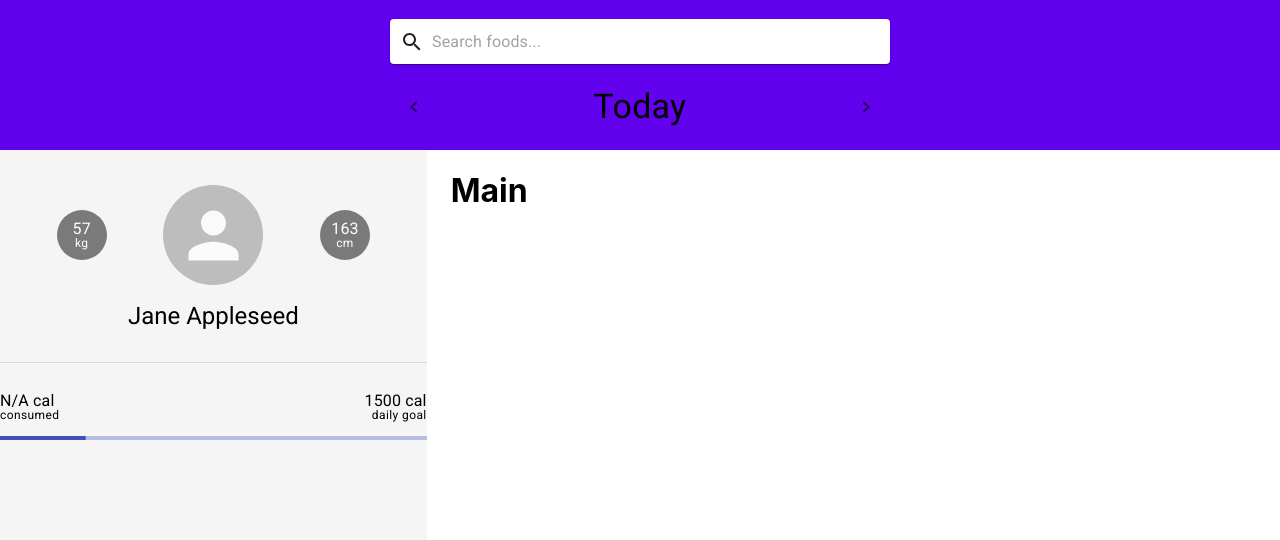
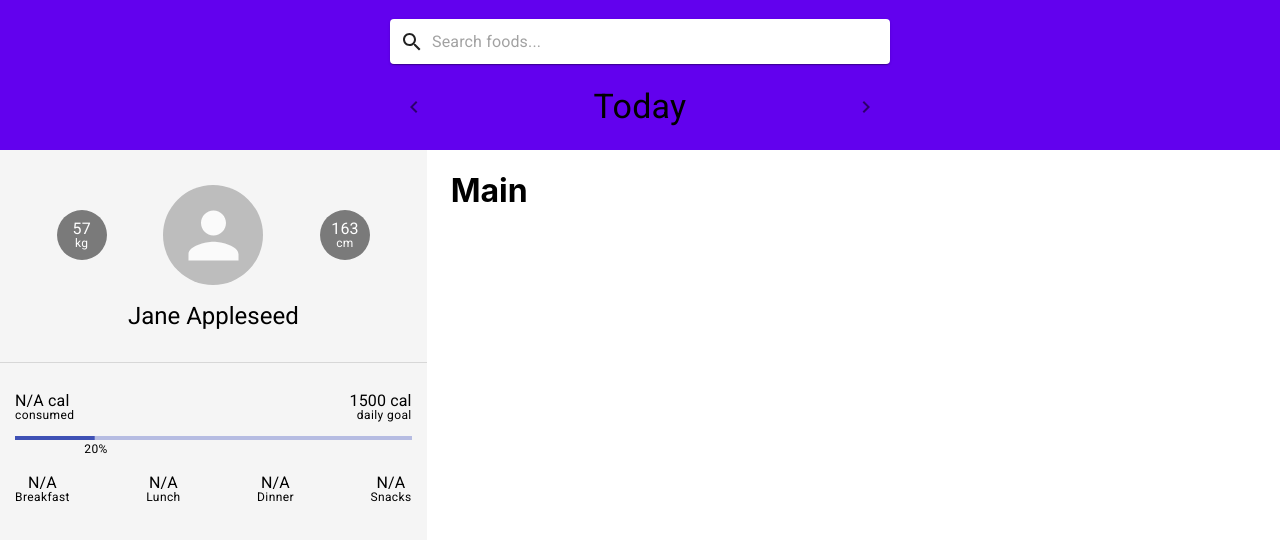
Before and after one commit to livelifedev/food-nutri-v2, a React (Create React App) app: page / in a window 1280 px wide. Shown: the top 540 px of the page. Built offline with nearby package versions, Linux system fonts and the light colour scheme.

Commit message:
updated sidebar styling

```diff
--- a/src/components/Sidebar.jsx
+++ b/src/components/Sidebar.jsx
@@ -48,6 +48,23 @@ const useStyles = makeStyles({
     flexDirection: 'column',
     justifyContent: 'center',
   },
+  mealsInfoWrapper: {
+    display: 'flex',
+    justifyContent: 'space-between',
+    marginTop: '15px',
+  },
+  mealsInfo: {
+    display: 'flex',
+    flexDirection: 'column',
+    justifyContent: 'center',
+    alignItems: 'center',
+  },
+  profileDetailsWrapper: {
+    padding: '0 15px',
+  },
+  percentage: {
+    marginLeft: '-10px',
+  },
 });
 
 const Sidebar = () => {
@@ -79,6 +96,7 @@ const Sidebar = () => {
 
       <Divider className={classes.divider} />
 
+      <Box className={classes.profileDetailsWrapper}>
         <Box className={classes.calInfoWrapper}>
           <Box className={classes.calInfo}>
             <Typography className={classes.dataText2} variant="body1" align="left">{`${'N/A'} cal`}</Typography>
@@ -91,6 +109,30 @@ const Sidebar = () => {
         </Box>
 
         <LinearProgress variant="determinate" value={20} />
+        <Box display="flex">
+          <Box width="20%" />
+          <Typography className={classes.percentage} variant="caption">20%</Typography>
+        </Box>
+
+        <Box className={classes.mealsInfoWrapper}>
+          <Box className={classes.mealsInfo}>
+            <Typography className={classes.dataText2} variant="body1">{`${'N/A'}`}</Typography>
+            <Typography className={classes.dataText2} variant="caption">Breakfast</Typography>
+          </Box>
+          <Box className={classes.mealsInfo}>
+            <Typography className={classes.dataText2} variant="body1">{`${'N/A'}`}</Typography>
+            <Typography className={classes.dataText2} variant="caption">Lunch</Typography>
+          </Box>
+          <Box className={classes.mealsInfo}>
+            <Typography className={classes.dataText2} variant="body1">{`${'N/A'}`}</Typography>
+            <Typography className={classes.dataText2} variant="caption">Dinner</Typography>
+          </Box>
+          <Box className={classes.mealsInfo}>
+            <Typography className={classes.dataText2} variant="body1">{`${'N/A'}`}</Typography>
+            <Typography className={classes.dataText2} variant="caption">Snacks</Typography>
+          </Box>
+        </Box>
+      </Box>
     </>
   );
 };
```
Lines whose indentation alone changed are shown as unchanged.
